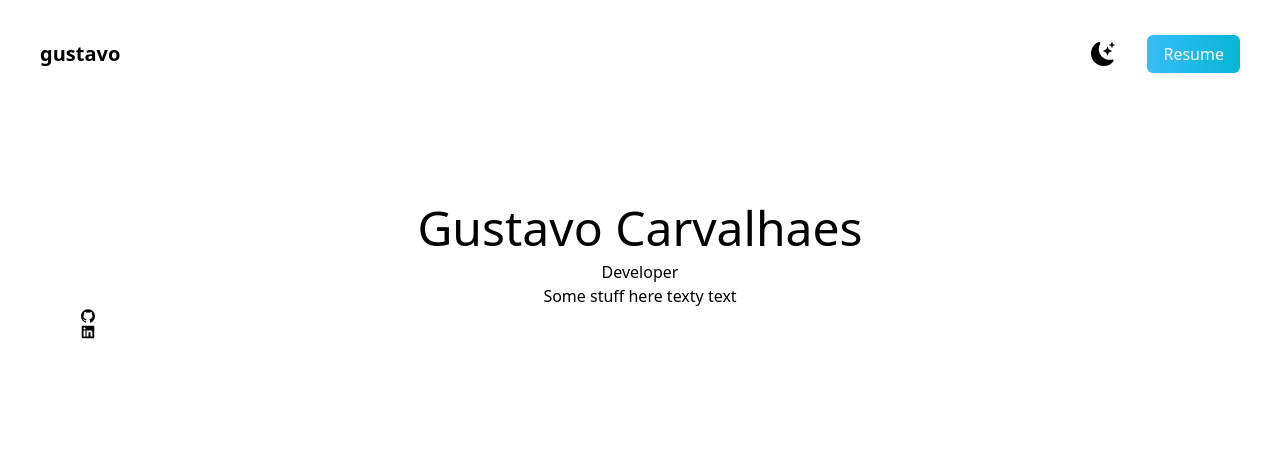
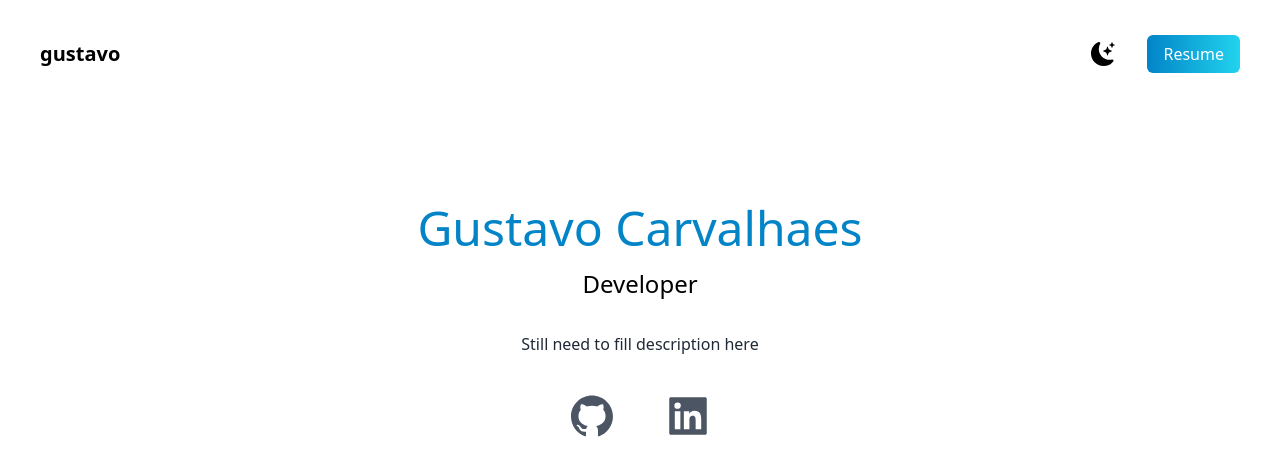
Before and after one commit to gustavocsak/portfolio, a React (Create React App) app: page / in a window 1280 px wide. Shown: the top 476 px of the page. Built offline with nearby package versions, Linux system fonts and the light colour scheme; a web font is replaced by a local one.

Commit message:
Finish hero section

```diff
--- a/src/components/Hero.js
+++ b/src/components/Hero.js
@@ -5,11 +5,11 @@ const Hero = () => {
   return (
     <div className='text-center p-10'>
         <div>
-            <h2 className='text-5xl py-2'>Gustavo Carvalhaes</h2>
-            <h3>Developer</h3>
-            <p>Some stuff here texty text</p>
+            <h2 className='text-5xl py-2 text-sky-600 font-medium'>Gustavo Carvalhaes</h2>
+            <h3 className='text-2xl py-2 font-medium'>Developer</h3>
+            <p className='text-md py-5 leading-8 text-gray-800'>Still need to fill description here</p>
         </div>
-        <div>
+        <div className='text-5xl flex justify-center gap-12 py-3 text-gray-600'>
             <AiFillGithub />
             <AiFillLinkedin />
         </div>
--- a/src/components/Navbar.js
+++ b/src/components/Navbar.js
@@ -1,4 +1,5 @@
 import { BsFillMoonStarsFill } from 'react-icons/bs'
+
 
 
 export default function Example() {
@@ -10,7 +11,7 @@ export default function Example() {
                 <BsFillMoonStarsFill className='cursor-pointer text-2xl'/>
             </li>
             <li>
-                <a className='bg-gradient-to-r from-sky-400 to-cyan-500 px-4 py-2 text-white rounded-md ml-8' href='#'>
+                <a className='bg-gradient-to-r from-sky-600 to-cyan-400 px-4 py-2 text-white rounded-md ml-8' href='#'>
                     Resume
                 </a>
             </li>
```
